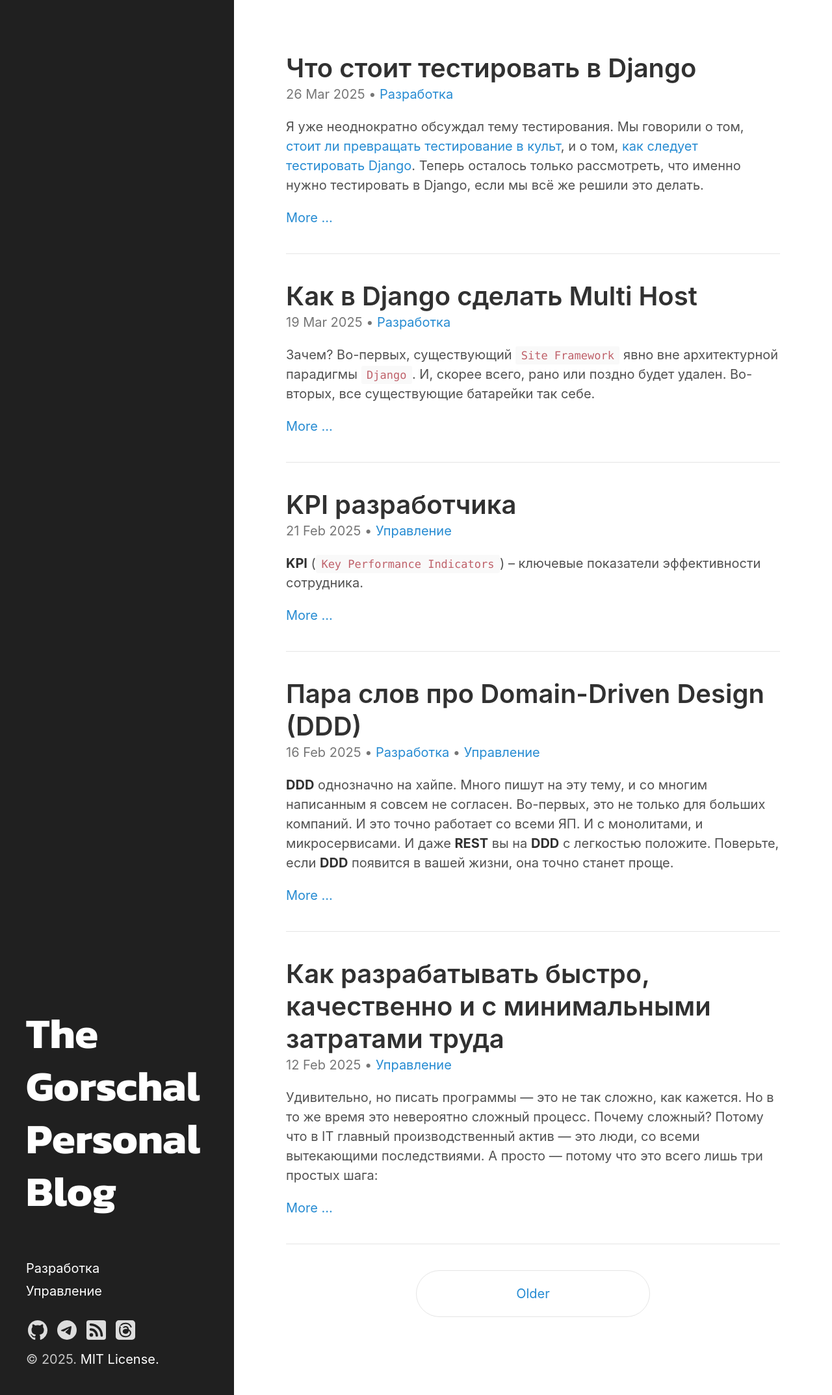
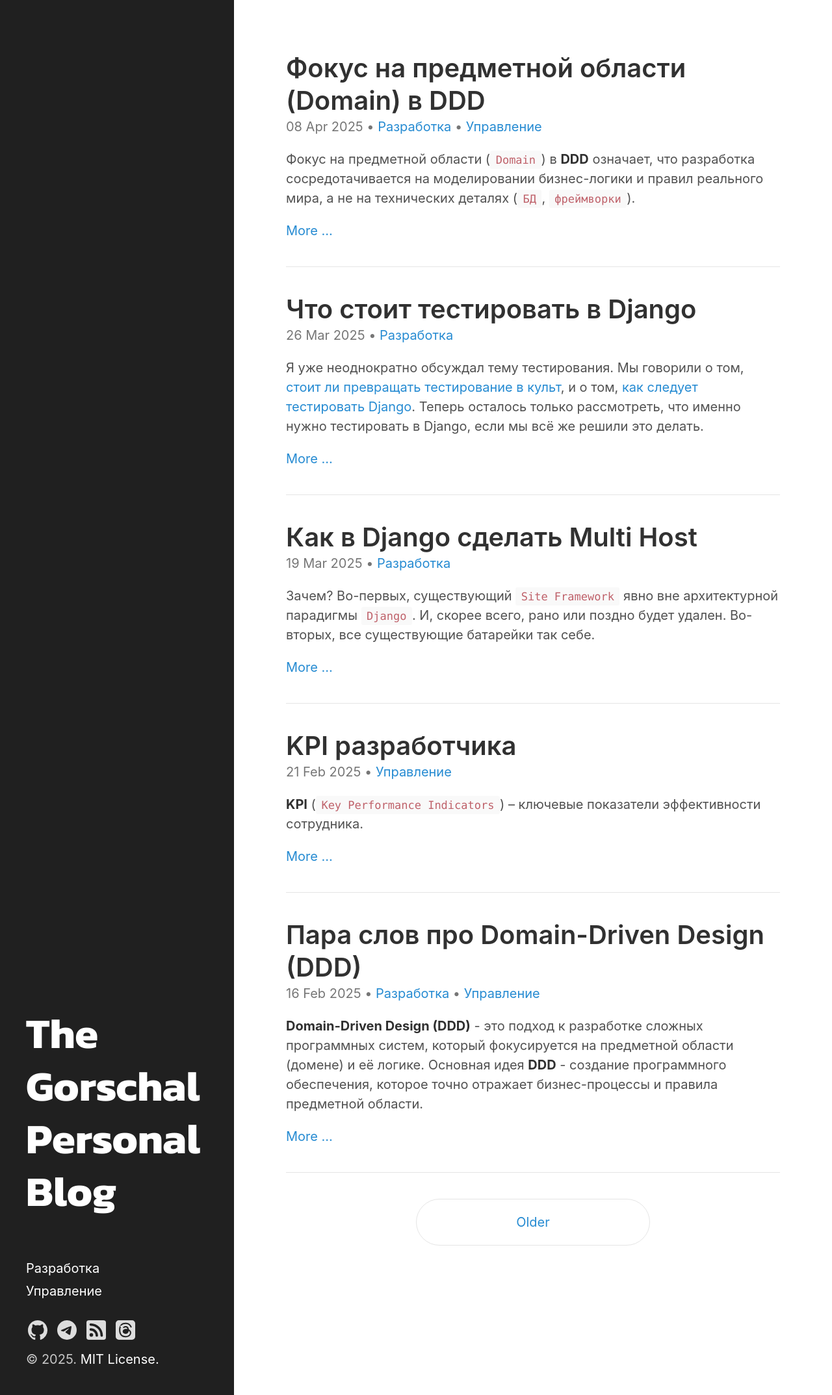
Before and after one commit to neegor/blog.gorschal.github.io, a Jekyll site: the page built from index.html, in a window 1280 px wide. Shown: the whole page at 65% size. Built offline with Jekyll 4.4.1, drawn with Linux system fonts in a browser that asks for light colours; the list of posts is cut into pages by our own code; part of the change alters nothing that is shown.

Commit message:
Про фокус на предметной области

````diff
--- a/_posts/2025-02-16-domain-driven -design.md
+++ b/_posts/2025-02-16-domain-driven -design.md
@@ -11,9 +11,11 @@ tags:
   - ddd
 ---
 
-__DDD__ однозначно на хайпе. Много пишут на эту тему, и со многим написанным я совсем не согласен. Во-первых, это не только для больших компаний. И это точно работает со всеми ЯП. И с монолитами, и микросервисами. И даже __REST__ вы на __DDD__ с легкостью положите. Поверьте, если __DDD__ появится в вашей жизни, она точно станет проще.
+__Domain-Driven Design (DDD)__ - это подход к разработке сложных программных систем, который фокусируется на предметной области (домене) и её логике. Основная идея __DDD__ - создание программного обеспечения, которое точно отражает бизнес-процессы и правила предметной области.
 
 <!--more-->
+
+__DDD__ однозначно сегодня на хайпе. Много пишут на эту тему, и со многим я не совсем согласен. Во-первых, это не только для больших компаний. И это точно работает с любыми ЯП. И с монолитами, и микросервисами. И это не так сложно как может показаться на первый взгляд.
 
 Решил выдать свою версию. Постараюсь по возможности как можно проще и подробнее всё выложить здесь к лету. А ниже список тем, которые затрону.
 
--- /dev/null
+++ b/_posts/2025-04-8-domain.md
@@ -0,0 +1,240 @@
+---
+layout: post
+title: Фокус на предметной области (Domain) в DDD
+excerpt_separator: <!--more-->
+categories:
+  - Разработка
+  - Управление
+tags:
+  - design
+  - architecture
+  - ddd
+---
+
+Фокус на предметной области (`Domain`) в __DDD__ означает, что разработка сосредотачивается на моделировании бизнес-логики и правил реального мира, а не на технических деталях (`БД`, `фреймворки`).
+
+<!--more-->
+
+Если коротко, то основной смысл в следующем:
+- Предметная область (`Domain`) — это сфера бизнеса, которую решает приложение (финансы, e-commerce, медицина).
+- Код отражает реальные процессы и термины этой области, а не инфраструктуру.
+- Программисты и эксперты бизнеса совместно создают общий язык (`Ubiquitous Language`).
+
+## Реализация Domain с примерами на Python
+
+### 1. Сущности (Entities)
+
+Сущности - это объекты, которые имеют идентичность и жизненный цикл. Они определяются не своими атрибутами, а своей идентичностью.
+
+```python
+class Product:
+    def __init__(self, product_id: str, name: str, price: float):
+        self.product_id = product_id  # Идентификатор - ключевое свойство сущности
+        self.name = name
+        self.price = price
+
+    def change_price(self, new_price: float):
+        if new_price <= 0:
+            raise ValueError("Price must be positive")
+        self.price = new_price
+
+    def __eq__(self, other):
+        if not isinstance(other, Product):
+            return False
+        return self.product_id == other.product_id
+```
+
+### 2. Объекты-значения (Value Objects)
+
+Объекты-значения определяются только своими атрибутами и не имеют идентичности.
+
+```python
+class Address:
+    def __init__(self, street: str, city: str, zip_code: str):
+        self.street = street
+        self.city = city
+        self.zip_code = zip_code
+
+    def __eq__(self, other):
+        if not isinstance(other, Address):
+            return False
+        return (self.street == other.street and
+                self.city == other.city and
+                self.zip_code == other.zip_code)
+```
+
+### 3. Агрегаты (Aggregates)
+
+Агрегат - это кластер связанных объектов, которые рассматриваются как единое целое.
+
+```python
+class OrderItem:
+    def __init__(self, product: Product, quantity: int):
+        self.product = product
+        self.quantity = quantity
+        self.validate()
+
+    def validate(self):
+        if self.quantity <= 0:
+            raise ValueError("Quantity must be positive")
+
+    def total_price(self):
+        return self.product.price * self.quantity
+
+class Order:
+    def __init__(self, order_id: str, customer_id: str):
+        self.order_id = order_id
+        self.customer_id = customer_id
+        self.items = []
+        self.status = "created"
+
+    def add_item(self, product: Product, quantity: int):
+        # Проверяем, нет ли уже этого продукта в заказе
+        for item in self.items:
+            if item.product == product:
+                item.quantity += quantity
+                item.validate()
+                return
+
+        # Если продукта еще нет, добавляем новый элемент
+        new_item = OrderItem(product, quantity)
+        self.items.append(new_item)
+
+    def total_amount(self):
+        return sum(item.total_price() for item in self.items)
+
+    def confirm(self):
+        if not self.items:
+            raise ValueError("Cannot confirm empty order")
+        self.status = "confirmed"
+
+    def cancel(self):
+        self.status = "cancelled"
+```
+
+### 4. Репозитории (Repositories)
+
+Репозитории предоставляют интерфейс для доступа к агрегатам.
+
+```python
+from abc import ABC, abstractmethod
+
+class OrderRepository(ABC):
+    @abstractmethod
+    def save(self, order: Order):
+        pass
+
+    @abstractmethod
+    def get_by_id(self, order_id: str) -> Order:
+        pass
+
+    @abstractmethod
+    def get_all(self) -> list[Order]:
+        pass
+
+class InMemoryOrderRepository(OrderRepository):
+    def __init__(self):
+        self.orders = {}
+
+    def save(self, order: Order):
+        self.orders[order.order_id] = order
+
+    def get_by_id(self, order_id: str) -> Order:
+        return self.orders.get(order_id)
+
+    def get_all(self) -> list[Order]:
+        return list(self.orders.values())
+```
+
+### 5. Сервисы предметной области (Domain Services)
+
+Сервисы содержат логику, которая не принадлежит ни одной сущности или объекту-значению.
+
+```python
+class OrderService:
+    def __init__(self, order_repository: OrderRepository):
+        self.order_repository = order_repository
+
+    def create_order(self, customer_id: str) -> Order:
+        order = Order(str(uuid.uuid4()), customer_id)
+        self.order_repository.save(order)
+        return order
+
+    def add_product_to_order(self, order_id: str, product: Product, quantity: int):
+        order = self.order_repository.get_by_id(order_id)
+        if not order:
+            raise ValueError("Order not found")
+
+        order.add_item(product, quantity)
+        self.order_repository.save(order)
+
+    def confirm_order(self, order_id: str):
+        order = self.order_repository.get_by_id(order_id)
+        if not order:
+            raise ValueError("Order not found")
+
+        order.confirm()
+        self.order_repository.save(order)
+```
+
+### 6. Фабрики (Factories)
+
+Фабрики отвечают за создание сложных объектов и агрегатов.
+
+```python
+class OrderFactory:
+    @staticmethod
+    def create_order(customer_id: str, items: list[tuple[Product, int]]) -> Order:
+        order = Order(str(uuid.uuid4()), customer_id)
+        for product, quantity in items:
+            order.add_item(product, quantity)
+        return order
+```
+
+### 7. События предметной области (Domain Events)
+
+События представляют факты, которые произошли в предметной области.
+
+```python
+class DomainEvent(ABC):
+    @property
+    @abstractmethod
+    def occurred_on(self):
+        pass
+
+class OrderConfirmedEvent(DomainEvent):
+    def __init__(self, order_id: str, customer_id: str, total_amount: float):
+        self.order_id = order_id
+        self.customer_id = customer_id
+        self.total_amount = total_amount
+        self._occurred_on = datetime.now()
+
+    @property
+    def occurred_on(self):
+        return self._occurred_on
+
+class Order:
+    # ... предыдущий код ...
+
+    def confirm(self):
+        if not self.items:
+            raise ValueError("Cannot confirm empty order")
+        self.status = "confirmed"
+        self.events.append(
+            OrderConfirmedEvent(self.order_id, self.customer_id, self.total_amount())
+        )
+
+    def collect_events(self):
+        events = self.events.copy()
+        self.events.clear()
+        return events
+```
+
+P.S.
+Фокус на предметной области в __DDD__ позволяет создавать гибкие и поддерживаемые системы, которые точно отражают бизнес-требования. __Python__ с его гибкостью и выразительностью отлично подходит для реализации __DDD-подхода__.
+
+- Центрируйте разработку вокруг доменной модели.
+- Четко разделяйте ответственности между компонентами.
+- Инкапсулируйте бизнес-правила в доменных объектах.
+- Управляйте сложностью через ограниченные контексты.
+- Избегайте анемичных моделей.
````
